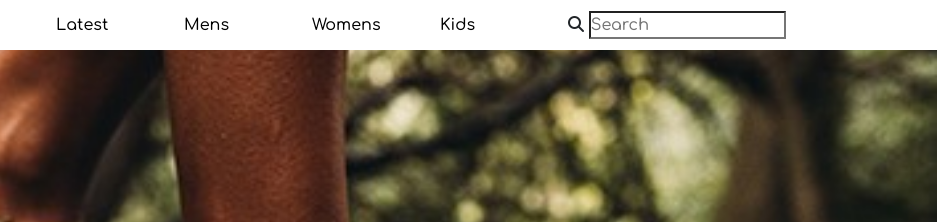
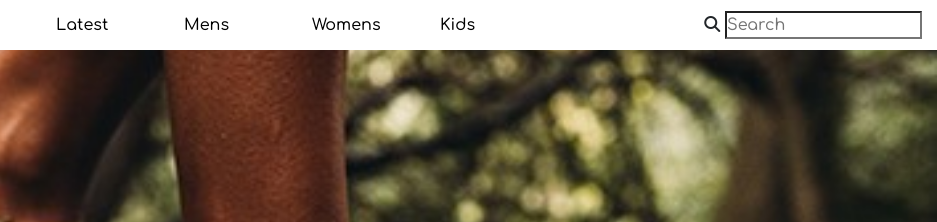
Before and after one commit to lillaseres/lillaseres-mygit.github.io, a plain HTML site: page index.html in a window 1280 px wide. Shown: the top 222 px of the page, 343-1280 px from the left. Drawn offline with nearby package versions, Linux system fonts and the light colour scheme.

Commit message:
CSS correction.

```diff
--- a/style.css
+++ b/style.css
@@ -19,6 +19,9 @@ img {
   width: 100%;
   position: relative;
   overflow: hidden;
+}
+nav div:last-child {
+  text-align: right;
 }
 .nav2 {
   display: none;
```
